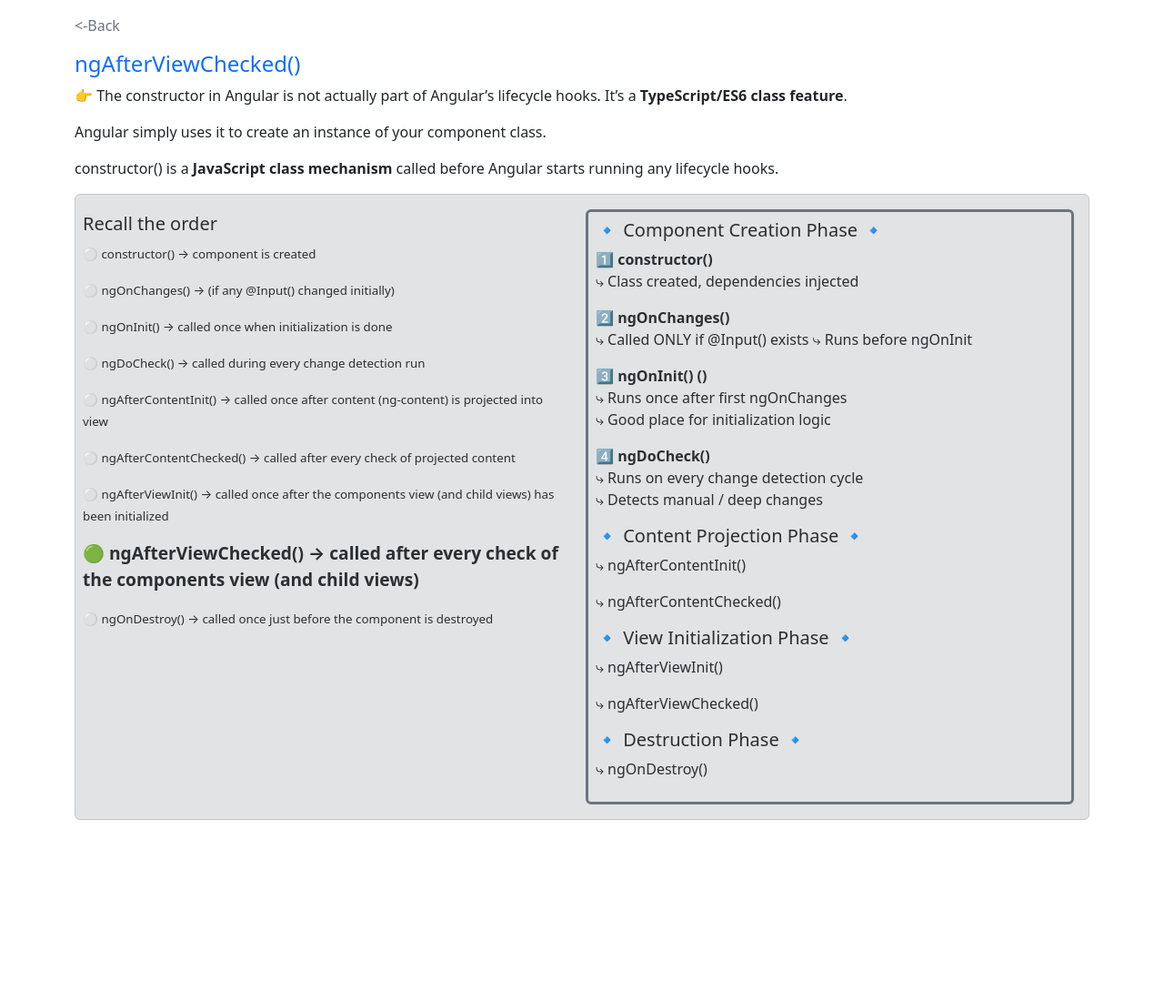
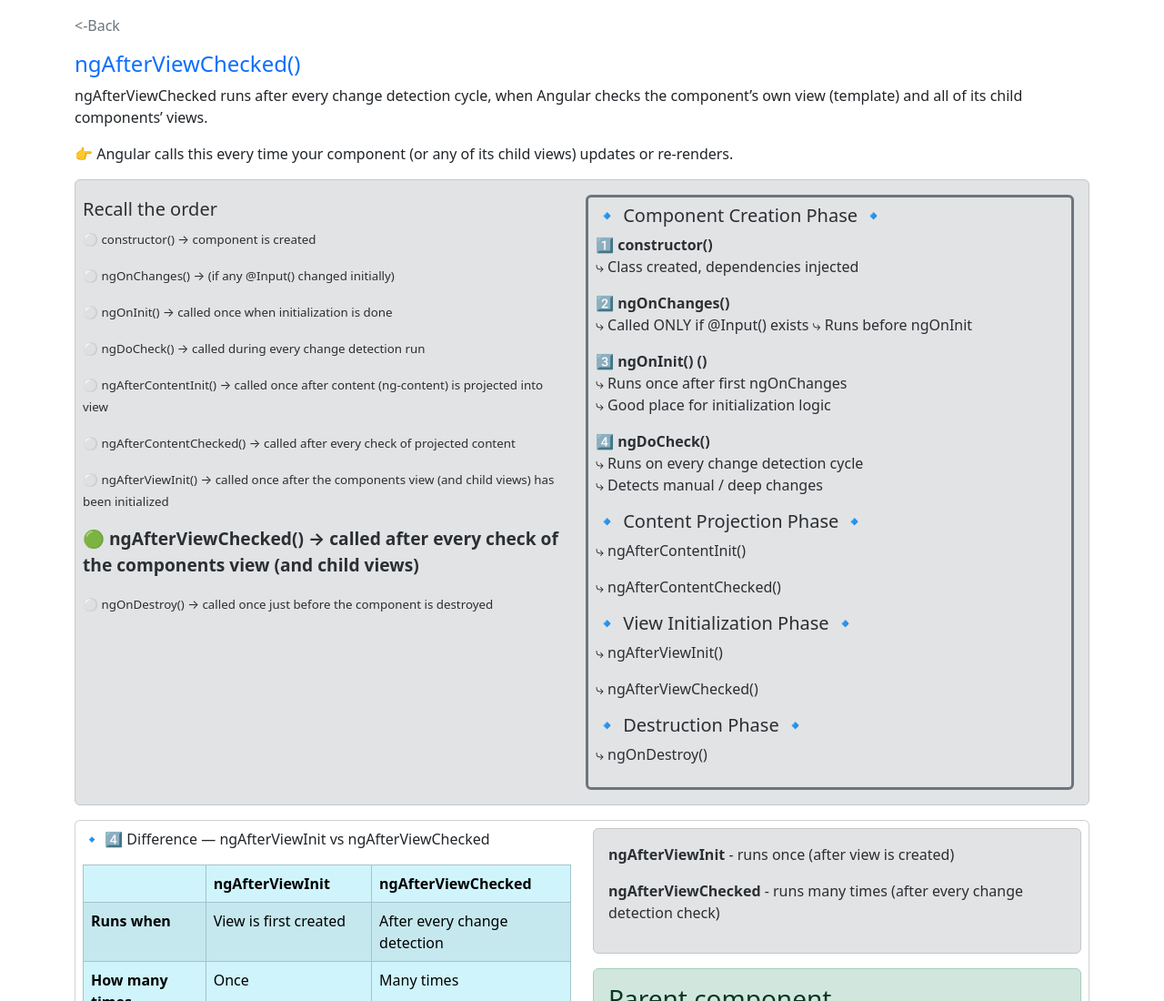
Before and after one commit to kesavarajebrain/angular-component-interaction, an Angular app: page /lifecycle-hooks/ngAfterViewChecked in a window 1280 px wide. Shown: the top 1100 px of the page at 91% size. Before the commit the page ends 917 px from the top, so only its background shows below. Built offline with nearby package versions, Linux system fonts and the light colour scheme.

Commit message:
ngafterviewchecked done

```diff
--- /dev/null
+++ b/src/app/lifecycle-hooks/ngafterviewchecked/child/child.component.html
@@ -0,0 +1,7 @@
+<div class="container card p-2">
+    <h4>Child component works!</h4>
+    <p class="mt-2">
+        <span style="height: 50px; width: 50px;border-radius: 50%;padding: 8px;" #counter> {{count}}
+        </span>
+    </p>
+</div>
--- /dev/null
+++ b/src/app/lifecycle-hooks/ngafterviewchecked/child/child.component.ts
@@ -0,0 +1,33 @@
+import { Component, Input, ViewChild, ElementRef, AfterViewChecked } from "@angular/core";
+
+@Component({
+  selector: "app-child",
+  standalone: true,
+  templateUrl: "./child.component.html",
+  styleUrls: ["./child.component.scss"]
+})
+
+export class ChildComponent implements AfterViewChecked {
+  @ViewChild('counter') counterRef!: ElementRef<HTMLDivElement>;
+
+  @Input() count = 0;
+
+  constructor() {
+
+  }
+
+  ngAfterViewChecked(): void {
+    if (this.counterRef) {
+      if (this.count % 2 === 0) {
+        this.counterRef.nativeElement.style.background = '#67f95aff'; // green shade
+        this.counterRef.nativeElement.style.color = 'black';
+        this.counterRef.nativeElement.style.fontWeight = '400';
+
+      } else {
+        this.counterRef.nativeElement.style.background = '#f77055ff'; // red shade
+        this.counterRef.nativeElement.style.color = 'white';
+        this.counterRef.nativeElement.style.fontWeight = 'bold';
+      }
+    }
+  }
+}
--- a/src/app/lifecycle-hooks/ngafterviewchecked/ngafterviewchecked.component.html
+++ b/src/app/lifecycle-hooks/ngafterviewchecked/ngafterviewchecked.component.html
@@ -3,10 +3,78 @@
         <a class="pe-auto text-secondary text-decoration-none"><-Back </a>
     </p>
     <h4 class="text-primary">ngAfterViewChecked()</h4>
-    <p>👉 The constructor in Angular is not actually part of Angular’s lifecycle hooks.
-        It’s a <b>TypeScript/ES6 class feature</b>.</p>
-    <p>Angular simply uses it to create an instance of your component class.</p>
-    <p>constructor() is a <b>JavaScript class mechanism</b> called before Angular starts running any lifecycle hooks.
+    <p>ngAfterViewChecked runs after every change detection cycle,
+        when Angular checks the component’s own view (template) and all of its child components’ views.
     </p>
+    <p>👉 Angular calls this every time your component (or any of its child views) updates or re-renders.</p>
     <app-hooks-order></app-hooks-order>
+    <div class="container card mt-2 p-2 mb-3">
+        <div class="row">
+            <div class="col">
+                <p>🔹 4️⃣ Difference — ngAfterViewInit vs ngAfterViewChecked</p>
+                <table class="table table-bordered table-striped table-info table-hover">
+                    <thead>
+                        <tr>
+                            <th></th>
+                            <th>ngAfterViewInit</th>
+                            <th>ngAfterViewChecked</th>
+                        </tr>
+                    </thead>
+                    <tbody>
+                        <tr>
+                            <th>
+                                Runs when
+                            </th>
+                            <td>View is first created</td>
+                            <td>After every change detection</td>
+                        </tr>
+                        <tr>
+                            <th>
+                                How many times
+                            </th>
+                            <td>Once</td>
+                            <td>Many times</td>
+                        </tr>
+                        <tr>
+                            <th>
+                                Purpose
+                            </th>
+                            <td>Initialize logic after view creation</td>
+                            <td>React/check after view updates</td>
+                        </tr>
+                        <tr>
+                            <th>
+                                Typical use
+                            </th>
+                            <td>DOM access, one-time setup</td>
+                            <td>Debugging, checking data sync</td>
+                        </tr>
+                        <tr>
+                            <th>
+                                Safe for modifying view?
+                            </th>
+                            <td>✅ Yes</td>
+                            <td>⚠️ Not safe (can cause infinite loops)</td>
+                        </tr>
+                    </tbody>
+                </table>
+            </div>
+            <div class="col">
+                <div class="alert alert-secondary">
+                    <p> <b>ngAfterViewInit </b> - runs once (after view is created) </p>
+                    <p><b>ngAfterViewChecked </b> - runs many times (after every change detection check)</p>
+                </div>
+                <div class="alert alert-success">
+                    <h3>Parent component</h3>
+                    <app-child [count]="count"></app-child> <br>
+                    <button class="btn btn-sm btn-warning" (click)="increase()">Click</button>
+                </div>
+            </div>
+        </div>
+        <div class="row ">
+            <pre>
+                {{tsCode}}
+            </pre>
+        </div>
+    </div>
 </div>
--- a/src/app/lifecycle-hooks/ngafterviewchecked/ngafterviewchecked.component.ts
+++ b/src/app/lifecycle-hooks/ngafterviewchecked/ngafterviewchecked.component.ts
@@ -1,22 +1,37 @@
-import { Component, OnInit } from "@angular/core";
+import { Component, AfterViewInit, AfterViewChecked } from '@angular/core';
 import { RouterModule } from "@angular/router";
 import { HooksOrderComponent } from "../hooks-order/hooks-order.component";
+// import child
+import { ChildComponent } from "./child/child.component";
+import { HttpClient , HttpClientModule} from '@angular/common/http';
 
 @Component({
   selector: "app-ngafterviewchecked",
   standalone: true,
-  imports: [RouterModule,HooksOrderComponent],
+  imports: [RouterModule,HooksOrderComponent,ChildComponent,HttpClientModule],
   templateUrl: "./ngafterviewchecked.component.html",
   styleUrls: ["./ngafterviewchecked.component.scss"]
 })
 
-export class NgafterviewcheckedComponent implements OnInit {
+export class NgafterviewcheckedComponent implements AfterViewInit,AfterViewChecked {
 
-  constructor() {
+  count = 0;
+  tsCode = ''
+  constructor(private http:HttpClient) {
+      this.http.get('../../../assets/txtfiles/ngafterviewchecked.txt', { responseType: 'text' })
+      .subscribe(code => this.tsCode = code);
 
   }
 
-  ngOnInit() {
+  ngAfterViewInit() {
+    console.log('✅ ngAfterViewInit - View Initialized',this.count); // we will get 0 only
+  }
 
+  ngAfterViewChecked() {
+    console.log('🔁 ngAfterViewChecked - View Checked, count:', this.count); // here will get updated value
+  }
+
+  increase() {
+    this.count++;
   }
 }
```
Also changed, not shown: src/app/lifecycle-hooks/ngafterviewchecked/child/child.component.scss (added), src/assets/txtfiles/ngafterviewchecked.txt (added), 1 other file (tests, documents, lock files or other folders).
